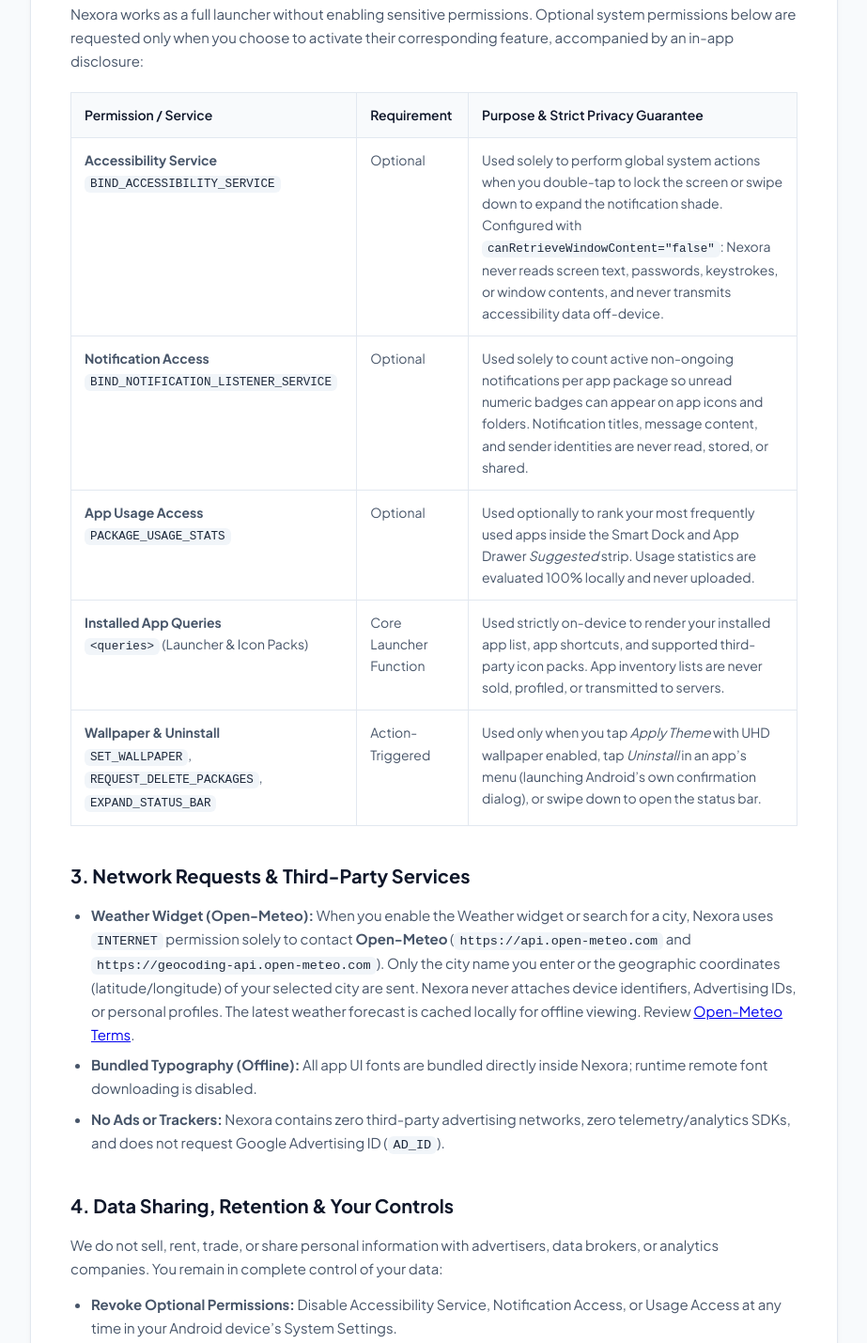
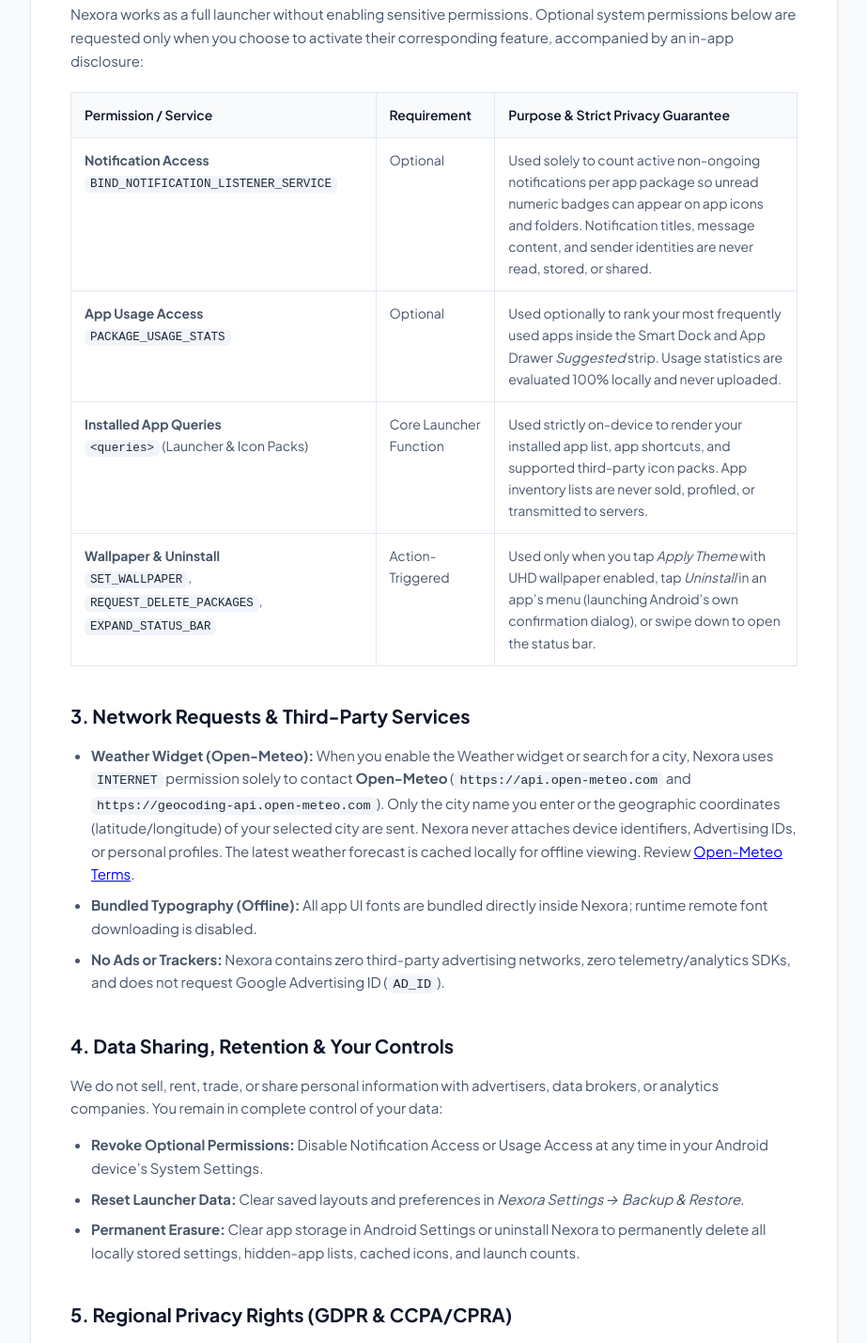
Before and after one commit to ADALINA-REP/urls, a plain HTML site: page nexora/privacy.html in a window 1280 px wide. Shown: the part 1050-2479 px from the top of the page at 94% size, without its empty margins (178-1101 px from the left). Drawn offline with Linux system fonts and the light colour scheme.

Commit message:
Remove Accessibility Service from Nexora privacy policy and support FAQ

```diff
--- a/nexora/privacy.html
+++ b/nexora/privacy.html
@@ -201,7 +201,7 @@
       <h1>Nexora: App Launcher &amp; Themes</h1>
       <div class="subtitle">
         <strong>Effective Date:</strong> November 18, 2026 &nbsp;&bull;&nbsp;
-        <strong>Last Updated:</strong> November 18, 2026 &nbsp;&bull;&nbsp;
+        <strong>Last Updated:</strong> November 25, 2026 &nbsp;&bull;&nbsp;
         <strong>Package ID:</strong> <code>com.nexora.applauncher.homescreen</code>
       </div>
     </header>
@@ -242,11 +242,6 @@
       </thead>
       <tbody>
         <tr>
-          <td><strong>Accessibility Service</strong><br><code>BIND_ACCESSIBILITY_SERVICE</code></td>
-          <td>Optional</td>
-          <td>Used solely to perform global system actions when you double-tap to lock the screen or swipe down to expand the notification shade. Configured with <code>canRetrieveWindowContent="false"</code>: Nexora never reads screen text, passwords, keystrokes, or window contents, and never transmits accessibility data off-device.</td>
-        </tr>
-        <tr>
           <td><strong>Notification Access</strong><br><code>BIND_NOTIFICATION_LISTENER_SERVICE</code></td>
           <td>Optional</td>
           <td>Used solely to count active non-ongoing notifications per app package so unread numeric badges can appear on app icons and folders. Notification titles, message content, and sender identities are never read, stored, or shared.</td>
@@ -281,7 +276,7 @@
       We do not sell, rent, trade, or share personal information with advertisers, data brokers, or analytics companies. You remain in complete control of your data:
     </p>
     <ul>
-      <li><strong>Revoke Optional Permissions:</strong> Disable Accessibility Service, Notification Access, or Usage Access at any time in your Android device’s System Settings.</li>
+      <li><strong>Revoke Optional Permissions:</strong> Disable Notification Access or Usage Access at any time in your Android device’s System Settings.</li>
       <li><strong>Reset Launcher Data:</strong> Clear saved layouts and preferences in <em>Nexora Settings &rarr; Backup &amp; Restore</em>.</li>
       <li><strong>Permanent Erasure:</strong> Clear app storage in Android Settings or uninstall Nexora to permanently delete all locally stored settings, hidden-app lists, cached icons, and launch counts.</li>
     </ul>
```
Also changed, not shown: nexora/support.html (+1 -2 lines).
